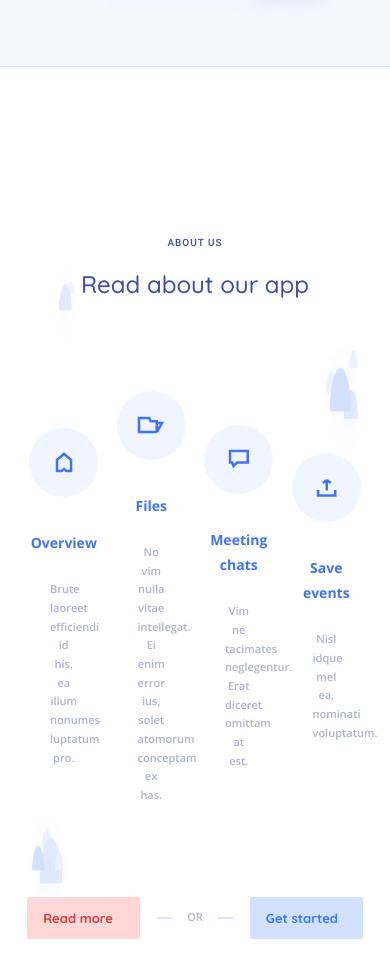
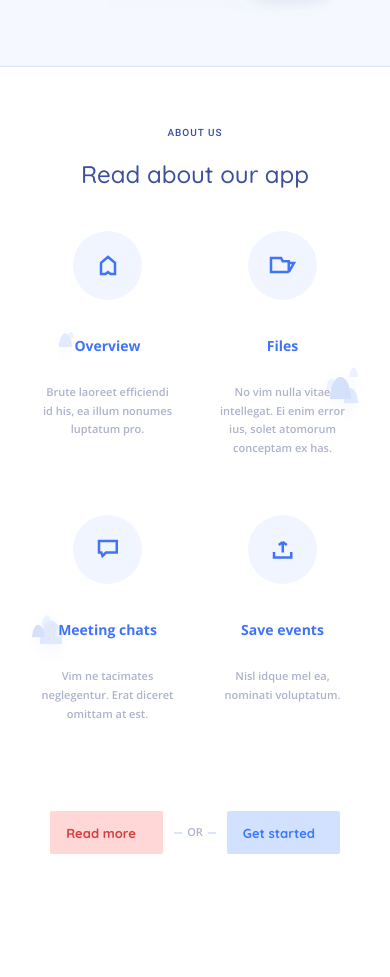
Before and after one commit to andreicritick/productivity, a website: page public/index.html in a window 390 px wide. Shown: the part 1260-2237 px from the top of the page. After the commit the page ends 2187 px from the top, so only its background shows below. Drawn offline with Linux system fonts and the light colour scheme; files whose address does not match are found by name.

Commit message:
added responsive

```diff
--- a/src/scss/sections/about/about.scss
+++ b/src/scss/sections/about/about.scss
@@ -1,17 +1,33 @@
 .about {
-	padding: 170px 0 173px;
+	padding: 60px 0 73px;
+
+	@media all and (min-width: $md) {
+		padding: 100px 0 100px;
+	}
+
+	@media all and (min-width: $md) {
+		padding: 170px 0 172px;
+	}
 
 	&-wrapp {
 		background-image: url( '../img/about/clouds.png') no-repeat;
 		background-position: center;
-		background-size: 100% 100%;
+		background-size: 100% 50%;
+
+		@media all and (min-width: $md) {
+			background-size: 100% 100%;
+		}
 	}
 
 	&-inner {
 	}
 
 	.h3-wrapp {
-		margin-bottom: 92px;
+		margin-bottom: 42px;
+
+		@media all and (min-width: $xl) {
+			margin-bottom: 92px;
+		}
 	}
 
 	.subtitle {
@@ -20,10 +36,16 @@
 
 	&-items {
 		width: 100%;
-		max-width: 820px;
+		max-width: 100%;
 		display: flex;
+		flex-wrap: wrap;
 		align-items: center;
-		margin: 0 -30px;
+		margin: 0 -20px;
+
+		@media all and (min-width: $lg) {
+			margin: 0 -30px;
+			max-width: 820px;
+		}
 
 		&.margin {
 			margin: 0 auto;
@@ -31,12 +53,17 @@
 	}
 
 	&-item {
-		width: calc( 100% / 4);
+		width: calc( 100% / 2);
 		display: flex;
 		flex-direction: column;
 		justify-content: center;
 		align-items: center;
-		padding: 0 30px;
+		padding: 0 20px;
+		margin-bottom: 30px;
+
+		@media all and (min-width: $md) {
+			width: calc( 100% / 4 );
+		}
 	}
 
 	&-image {
@@ -80,12 +107,28 @@
 		display: flex;
 		justify-content: center;
 		align-items: center;
-		margin-top: 92px;
+		margin-top: 12px;
+
+		@media all and (min-width: $md) {
+			margin-top: 30px;
+		}
+
+		@media all and (min-width: $lg) {
+			margin-top: 40px;
+		}
+
+		@media all and (min-width: $xl) {
+			margin-top: 63px;
+		}
 
 		.header-button, .header-button.rm {
 			margin-left: 0;
 			width: 113px;
-			height: 43;
+			height: 43px;
+
+			@media all and (min-width: $md) {
+				display: block;
+			}
 		}
 
 		span {
@@ -96,22 +139,38 @@
 			font-size: $fs-11;
 			line-height: 1.7;
 			color: $ab-text;
-			margin: 0 32px;
+			margin: 0 16px;
+
+			@media all and (min-width: $md) {
+				margin: 0 32px;
+			}
 
 			&::before, &::after {
 				content: "";
 				display: block;
-				width: 15px;
+				width: 8px;
 				height: 2px;
 				background: #DAE4FE;
+
+				@media all and (min-width: $md) {
+					width: 15px;
+				}
 			}
 
 			&::before {
-				transform: translateX( -15px );
+				transform: translateX( -5px );
+
+				@media all and (min-width: $md) {
+					transform: translateX( -15px );
+				}
 			}
 
 			&::after {
-				transform: translateX( 15px );
+				transform: translateX( 5px );
+
+				@media all and (min-width: $md) {
+					transform: translateX( 15px );
+				}
 			}
 		}
 	}
```
Also changed, not shown: public/css/main.min.css.
